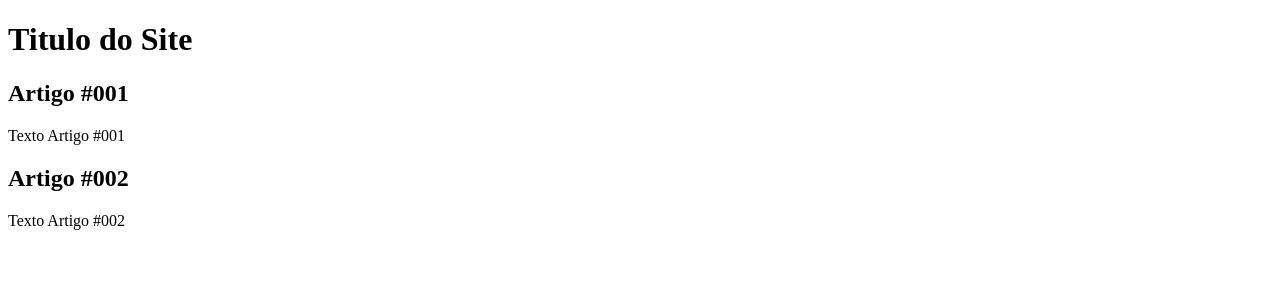
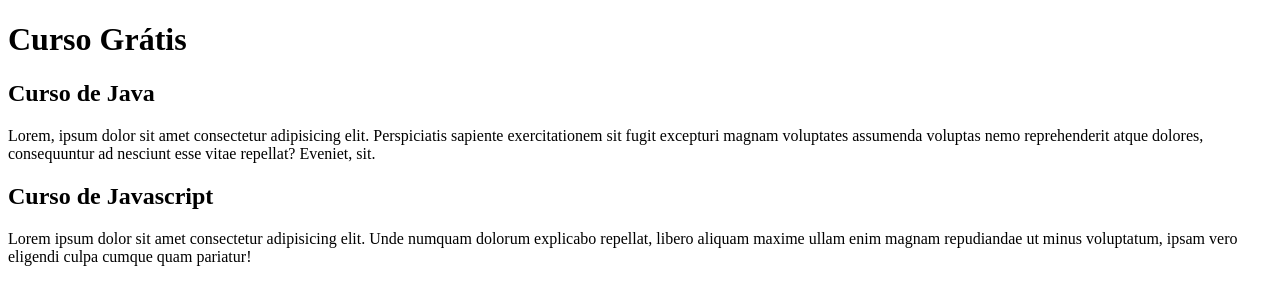
Before and after one commit to JPiresDev/projeto-site, a plain HTML site: page index.html in a window 1280 px wide. Drawn offline with Linux system fonts and the light colour scheme.

Commit message:
comecei a escrever o conteúdo

```diff
--- a/index.html
+++ b/index.html
@@ -7,15 +7,15 @@
 </head>
 <body>
     <main>
-        <h1>Titulo do Site</h1>
+        <h1>Curso Grátis</h1>
     <header>
         <article>
-            <h2>Artigo #001</h2>
-            <p>Texto Artigo #001</p>
+            <h2>Curso de Java</h2>
+            <p>Lorem, ipsum dolor sit amet consectetur adipisicing elit. Perspiciatis sapiente exercitationem sit fugit excepturi magnam voluptates assumenda voluptas nemo reprehenderit atque dolores, consequuntur ad nesciunt esse vitae repellat? Eveniet, sit.</p>
         </article>
         <article>
-            <h2>Artigo #002</h2>
-            <p>Texto Artigo #002</p>
+            <h2>Curso de Javascript</h2>
+            <p>Lorem ipsum dolor sit amet consectetur adipisicing elit. Unde numquam dolorum explicabo repellat, libero aliquam maxime ullam enim magnam repudiandae ut minus voluptatum, ipsam vero eligendi culpa cumque quam pariatur!</p>
         </article>
     </header>
     </main>
```
